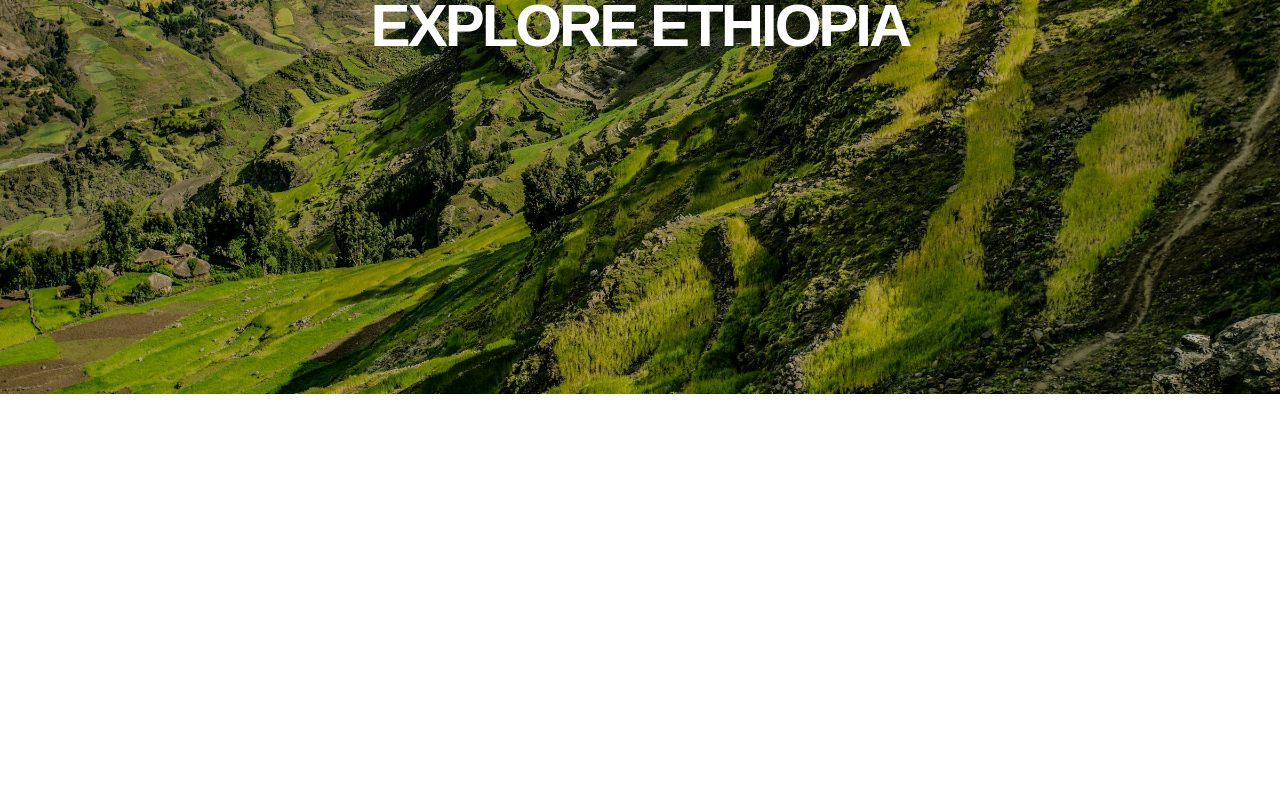
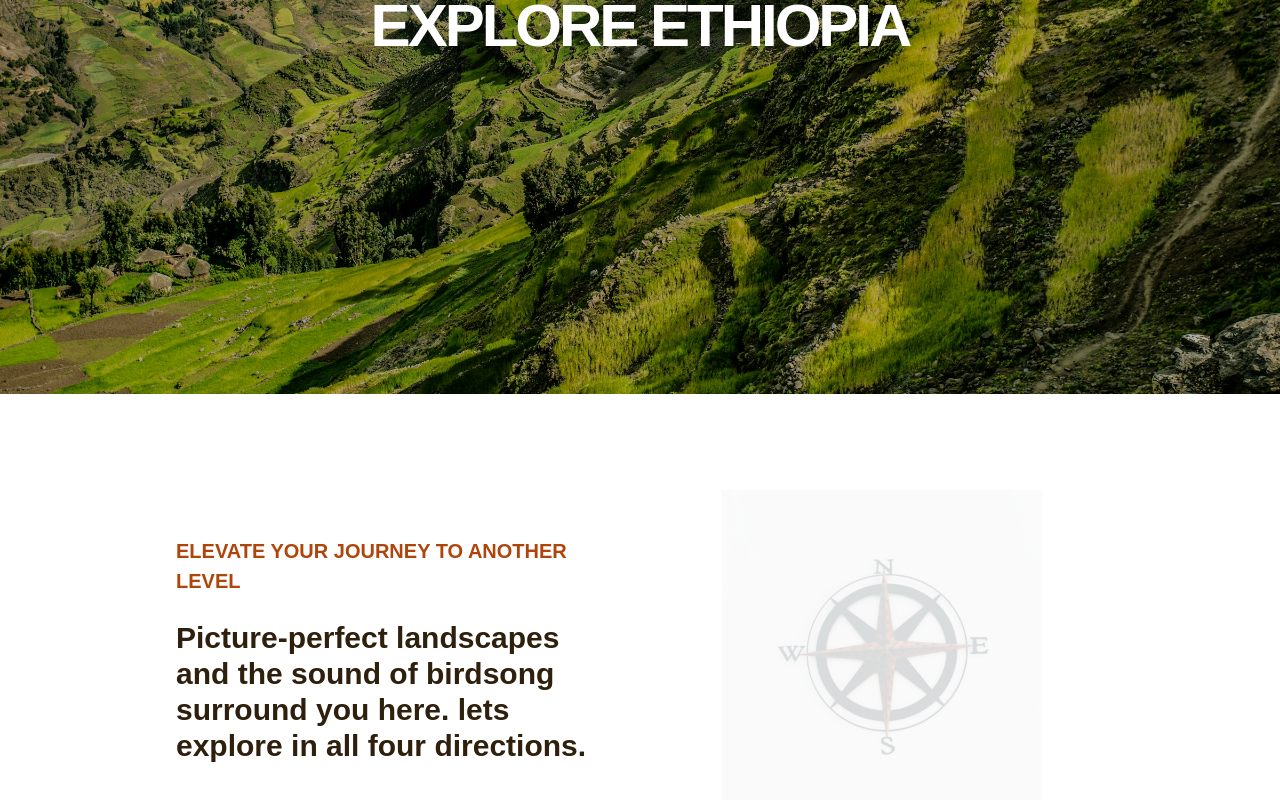
Before and after one commit to Ammarmyp/ammar_explore_ethiopia, a Next.js app: page / in a window 1280 px wide. Shown: the part 406-1206 px from the top of the page. Before the commit the page ends 800 px from the top, so only its background shows below. Built offline with nearby package versions, Linux system fonts and the light colour scheme.

Commit message:
compass section ui build

```diff
--- /dev/null
+++ b/app/layout/CompassQoute.tsx
@@ -0,0 +1,29 @@
+import Image from "next/image";
+import React from "react";
+
+const CompassQoute = () => {
+  return (
+    <div className="flex flex-col-reverse md:flex-row items-center justify-between gap-6 md:gap-10 py-24 px-44 w-full">
+      <div className="flex flex-col items-start md:w-1/2 space-y-4 md:space-y-6">
+        <p className="text-primary text-[20px] font-bold">
+          ELEVATE YOUR JOURNEY TO ANOTHER LEVEL
+        </p>
+        <h2 className="text-xl md:text-3xl text-secondary font-bold">
+          Picture-perfect landscapes and the sound of birdsong surround you
+          here. lets explore in all four directions.
+        </h2>
+      </div>
+      <div className="md:w-1/2 flex justify-center">
+        <Image
+          width={320}
+          height={320}
+          src={"/assets/compassImage.jpg"}
+          alt="A compass image"
+          className=" object-contain opacity-15"
+        />
+      </div>
+    </div>
+  );
+};
+
+export default CompassQoute;
--- a/app/page.tsx
+++ b/app/page.tsx
@@ -1,10 +1,12 @@
 import Image from "next/image";
 import Banner from "./components/Banner";
+import CompassQoute from "./layout/CompassQoute";
 
 export default function Home() {
   return (
     <>
       <Banner />
+      <CompassQoute />
     </>
   );
 }
--- a/tailwind.config.ts
+++ b/tailwind.config.ts
@@ -12,7 +12,7 @@ const config: Config = {
         background: "var(--background)",
         foreground: "var(--foreground)",
         primary: "#AE450A",
-        secondary: "2E200C",
+        secondary: "#2E200C",
       },
     },
   },
```
Also changed, not shown: public/assets/compassImage.jpg (added).
